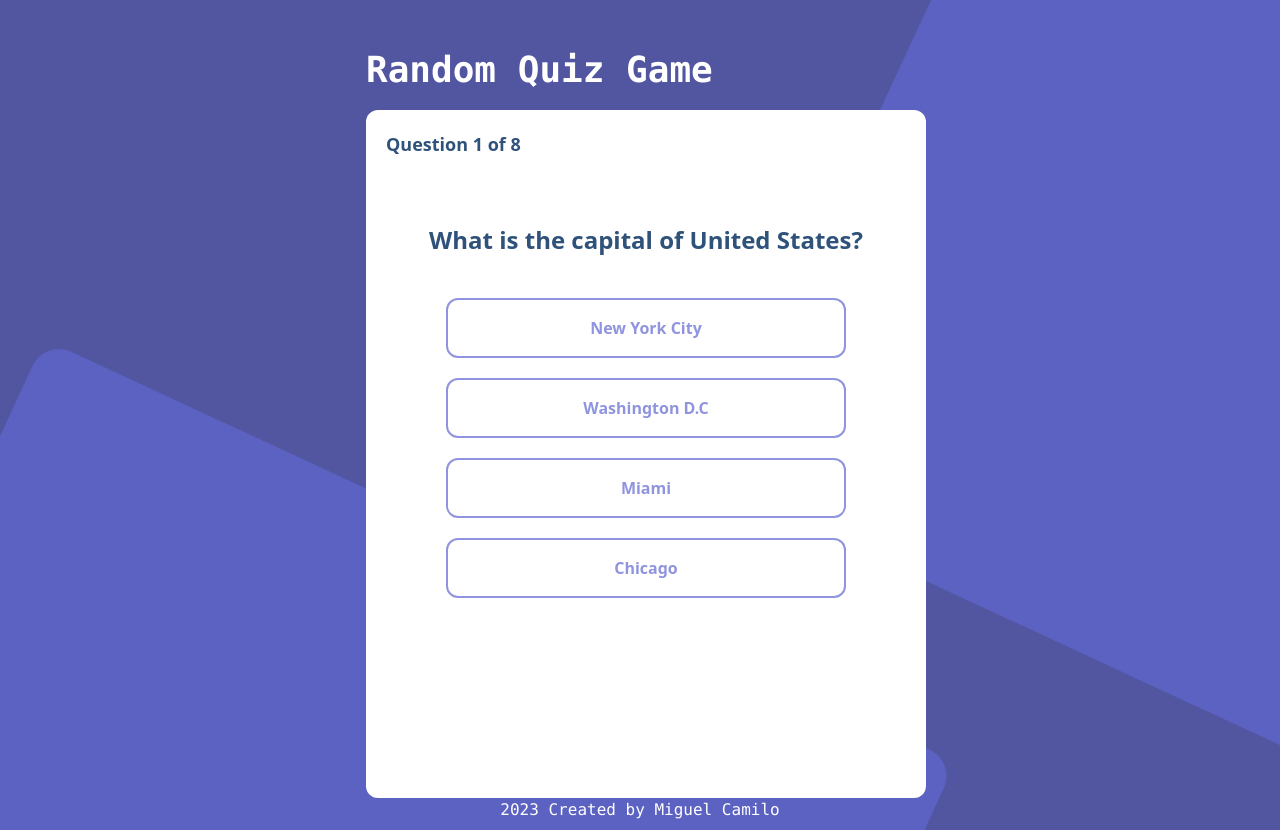
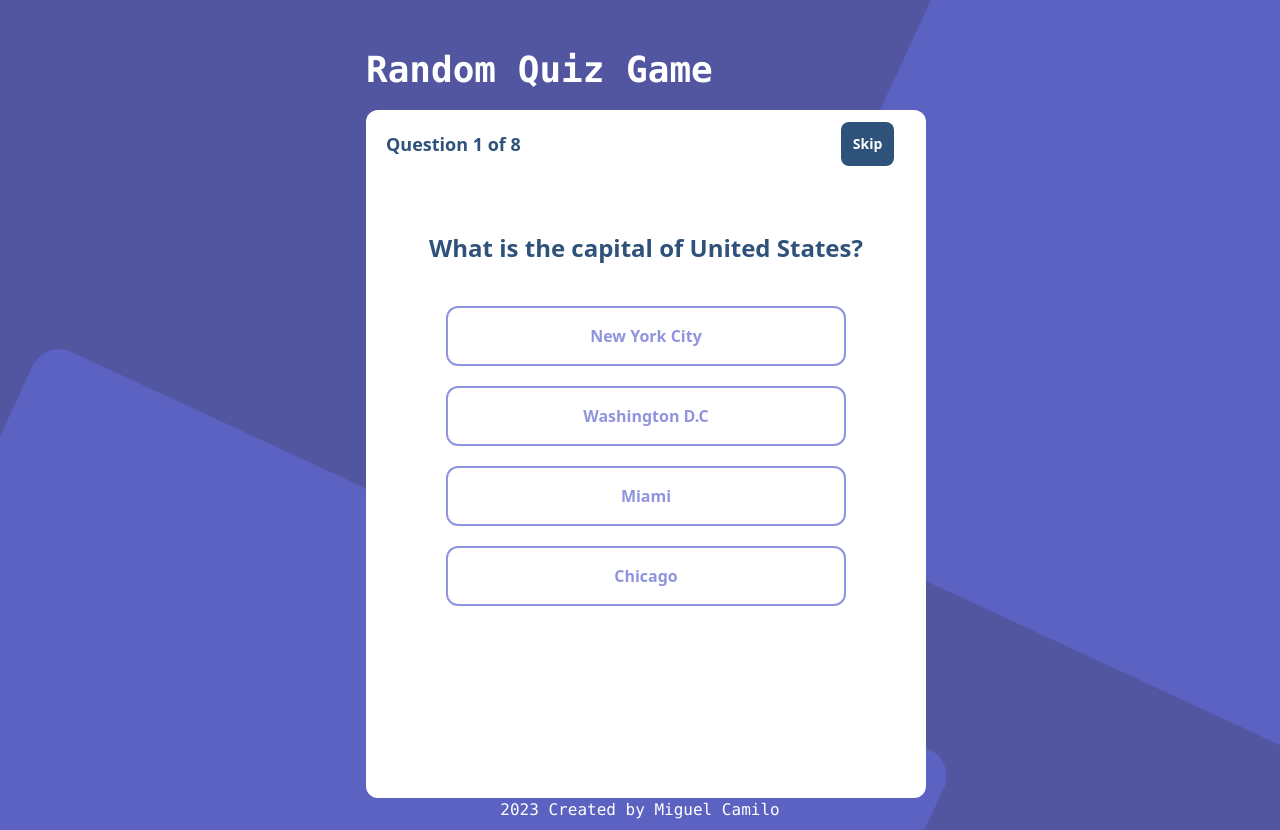
Before and after one commit to MiguelCamilo/Quiz-Game-App, a React (Vite) app: page / in a window 1280 px wide. Built offline with nearby package versions, Linux system fonts and the light colour scheme.

Commit message:
ADDING a skip button

```diff
--- a/src/components/QuizCard/QuizCard.jsx
+++ b/src/components/QuizCard/QuizCard.jsx
@@ -3,7 +3,7 @@ export default function QuizCard({
 	length,
 	questionId,
 	handle_question,
-    score
+	score,
 }) {
 	return (
 		<div className="mt-20 ml-3">
@@ -12,9 +12,17 @@ export default function QuizCard({
 			</h2>
 			{/* quiz card container */}
 			<div className="bg-white h-[38rem] w-[23rem] md:h-[43rem] md:w-[35rem] rounded-xl">
-				<p className="text-start text-lg font-bold text-[#2F527B] pt-5 pl-5">
-					Question {questionId + 1} of {length}
-				</p>
+				{/* top portion container */}
+				<div className="flex space-x-[20rem]">
+					<p className="text-start text-lg font-bold text-[#2F527B] pt-5 pl-5">
+						Question {questionId + 1} of {length}
+					</p>
+
+                    {/* button container */}
+					<div className="bg-[#2F527B] rounded-lg mt-3">
+						<button className="p-3 text-white font-bold text-sm">Skip</button>
+					</div>
+				</div>
 
 				{/* question container */}
 				<div className="flex justify-center mt-16">
@@ -25,7 +33,10 @@ export default function QuizCard({
 				<div className="flex flex-col items-center justify-center space-y-5 mt-10">
 					{data[questionId].options.map((results) => (
 						<div key={results.id}>
-							<button onClick={() => handle_question(results.isCorrect)} className="border-2 border-[#6066D0B2] hover:border-[#F9A826] duration-200 rounded-xl w-[400px] p-[1rem] hover:bg-[#F9A826] text-[#6066D0B2] hover:text-white font-bold">
+							<button
+								onClick={() => handle_question(results.isCorrect)}
+								className="border-2 border-[#6066D0B2] hover:border-[#F9A826] duration-200 rounded-xl w-[400px] p-[1rem] hover:bg-[#F9A826] text-[#6066D0B2] hover:text-white font-bold"
+							>
 								{results.answer}
 							</button>
 						</div>
```
